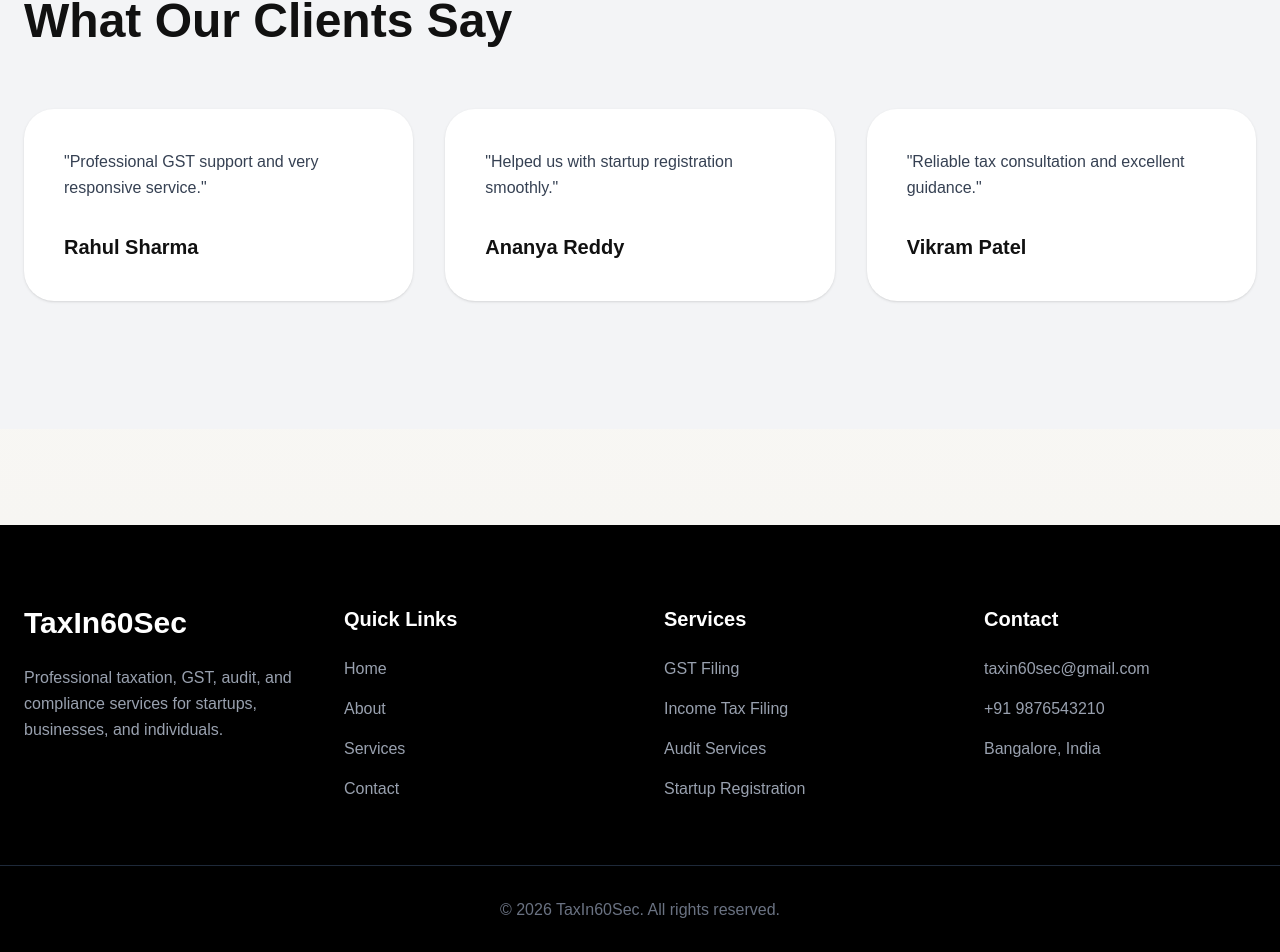
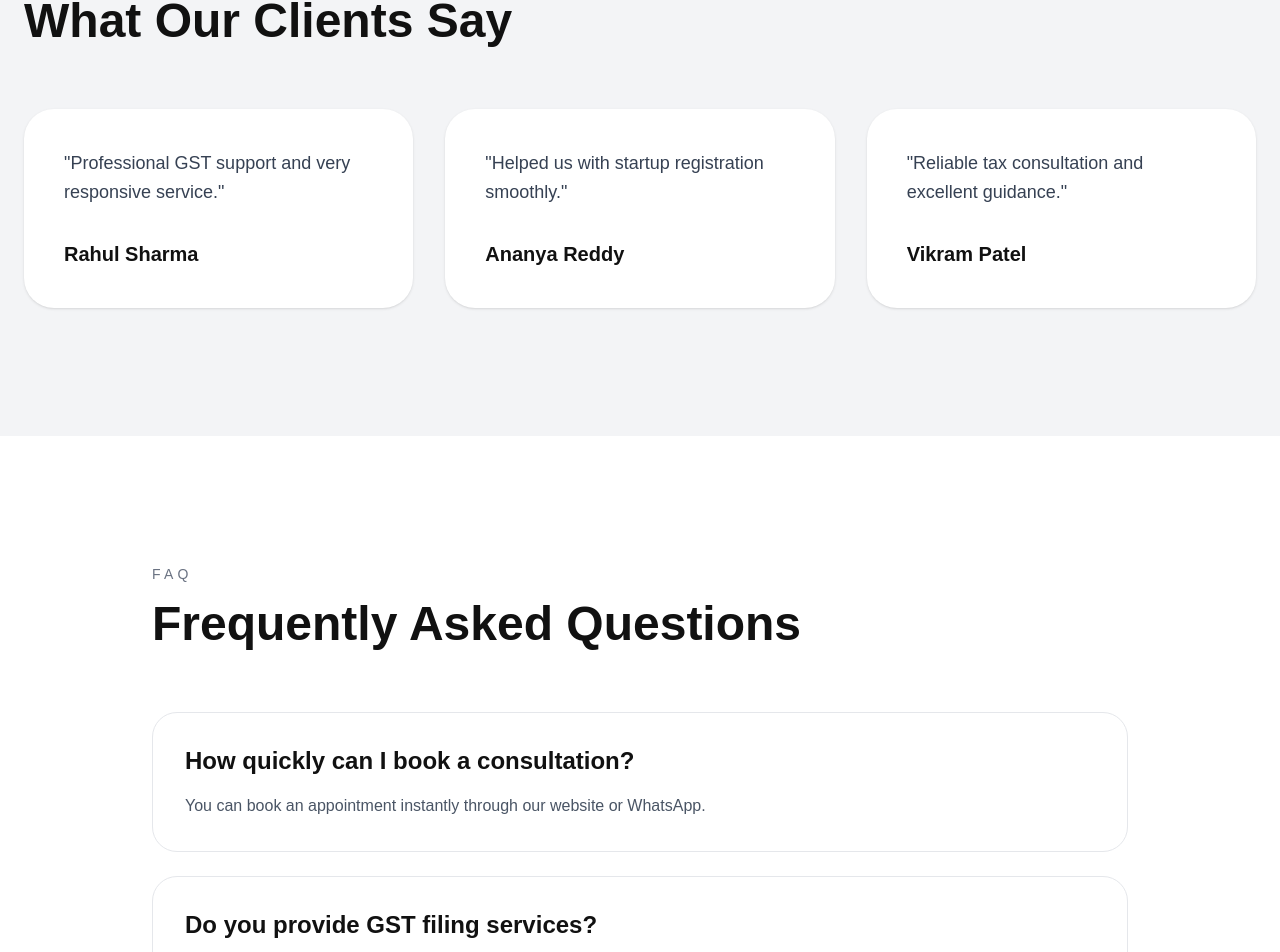
Before and after one commit to nithinreddyavula/taxin60sec, a Next.js app: page / in a window 1280 px wide. Shown: the part 3636-4588 px from the top of the page. Built offline with nearby package versions, Linux system fonts and the light colour scheme.

Commit message:
added smooth scroll animations

```diff
--- a/app/page.tsx
+++ b/app/page.tsx
@@ -6,6 +6,7 @@ import Services from "../sections/Services";
 import About from "../sections/About";
 import Contact from "../sections/Contact";
 import Testimonials from "@/sections/Testimonials";
+import FAQ from "@/sections/FAQ";
 
 export default function Home() {
   return (
@@ -16,6 +17,7 @@ export default function Home() {
       <About />
       <Contact />
       <Testimonials />
+      <FAQ />
       <Footer />
     </main>
   );
--- a/sections/Contact.tsx
+++ b/sections/Contact.tsx
@@ -12,6 +12,8 @@ export default function Contact() {
     message: "",
   });
 
+  const [loading, setLoading] = useState(false);
+
   const handleChange = (
     e: React.ChangeEvent<HTMLInputElement | HTMLTextAreaElement>
   ) => {
@@ -22,6 +24,8 @@ export default function Contact() {
   };
 
   const handleSubmit = async () => {
+
+    setLoading(true);
 
     try {
 
@@ -65,6 +69,10 @@ export default function Contact() {
       toast.error("Something went wrong!");
 
       console.error(error);
+
+    } finally {
+
+      setLoading(false);
 
     }
   };
@@ -115,9 +123,12 @@ export default function Contact() {
 
             <button
               onClick={handleSubmit}
-              className="bg-white text-black px-8 py-4 rounded-full hover:bg-gray-200 transition"
+              disabled={loading}
+              className="bg-white text-black px-8 py-4 rounded-full hover:bg-gray-200 transition disabled:opacity-50"
             >
-              Book Appointment
+              {loading
+                ? "Booking..."
+                : "Book Appointment"}
             </button>
 
           </div>
--- /dev/null
+++ b/sections/FAQ.tsx
@@ -0,0 +1,86 @@
+"use client";
+
+import { motion } from "framer-motion";
+
+export default function FAQ() {
+
+  const faqs = [
+    {
+      question: "How quickly can I book a consultation?",
+      answer:
+        "You can book an appointment instantly through our website or WhatsApp.",
+    },
+    {
+      question: "Do you provide GST filing services?",
+      answer:
+        "Yes, we provide complete GST registration, filing, and compliance support.",
+    },
+    {
+      question: "Can startups get compliance assistance?",
+      answer:
+        "Absolutely. We help startups with registration, taxation, and ROC compliance.",
+    },
+    {
+      question: "Do you offer online consultation?",
+      answer:
+        "Yes, we provide both online and offline consultation services.",
+    },
+  ];
+
+  return (
+    <section className="py-32 bg-white">
+
+      <div className="max-w-5xl mx-auto px-6">
+
+        <motion.div
+          initial={{ opacity: 0, y: 40 }}
+          whileInView={{ opacity: 1, y: 0 }}
+          transition={{ duration: 0.7 }}
+          viewport={{ once: true }}
+        >
+
+          <p className="uppercase tracking-[0.3em] text-sm text-gray-500 mb-4">
+            FAQ
+          </p>
+
+          <h2 className="text-5xl font-bold mb-16">
+            Frequently Asked Questions
+          </h2>
+
+        </motion.div>
+
+        <div className="space-y-6">
+
+          {faqs.map((faq, index) => (
+
+            <motion.div
+              key={faq.question}
+              initial={{ opacity: 0, y: 40 }}
+              whileInView={{ opacity: 1, y: 0 }}
+              transition={{
+                duration: 0.5,
+                delay: index * 0.15,
+              }}
+              viewport={{ once: true }}
+              className="border border-gray-200 rounded-[25px] p-8 hover:shadow-lg transition"
+            >
+
+              <h3 className="text-2xl font-semibold">
+                {faq.question}
+              </h3>
+
+              <p className="text-gray-600 mt-4 leading-relaxed">
+                {faq.answer}
+              </p>
+
+            </motion.div>
+
+          ))}
+
+        </div>
+
+      </div>
+
+    </section>
+  );
+}
--- a/sections/Testimonials.tsx
+++ b/sections/Testimonials.tsx
@@ -1,3 +1,7 @@
+"use client";
+
+import { motion } from "framer-motion";
+
 export default function Testimonials() {
 
   const testimonials = [
@@ -20,6 +24,13 @@ export default function Testimonials() {
 
       <div className="max-w-7xl mx-auto px-6">
 
+        <motion.div
+          initial={{ opacity: 0, y: 40 }}
+          whileInView={{ opacity: 1, y: 0 }}
+          transition={{ duration: 0.7 }}
+          viewport={{ once: true }}
+        >
+
           <p className="uppercase tracking-[0.3em] text-sm text-gray-500 mb-4">
             Testimonials
           </p>
@@ -28,16 +39,25 @@ export default function Testimonials() {
             What Our Clients Say
           </h2>
 
+        </motion.div>
+
         <div className="grid md:grid-cols-3 gap-8">
 
-          {testimonials.map((testimonial) => (
+          {testimonials.map((testimonial, index) => (
 
-            <div
+            <motion.div
               key={testimonial.name}
-              className="bg-white p-10 rounded-[30px] shadow"
+              initial={{ opacity: 0, y: 50 }}
+              whileInView={{ opacity: 1, y: 0 }}
+              transition={{
+                duration: 0.6,
+                delay: index * 0.2,
+              }}
+              viewport={{ once: true }}
+              className="bg-white p-10 rounded-[30px] shadow hover:shadow-xl transition"
             >
 
-              <p className="text-gray-700 leading-relaxed">
+              <p className="text-gray-700 leading-relaxed text-lg">
                 "{testimonial.text}"
               </p>
 
@@ -45,7 +65,7 @@ export default function Testimonials() {
                 {testimonial.name}
               </h3>
 
-            </div>
+            </motion.div>
 
           ))}
 
```
Lines whose indentation alone changed are shown as unchanged.
